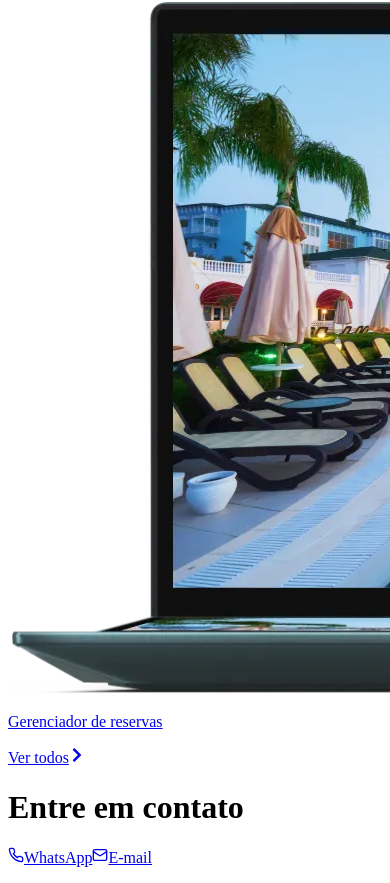
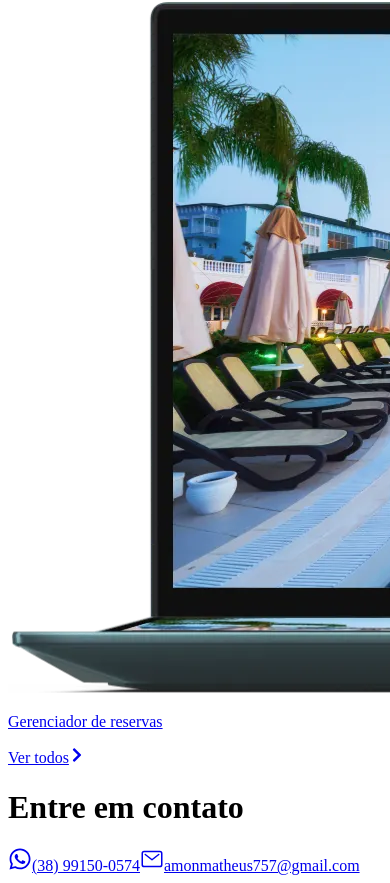
Before and after one commit to MatheusAmon12/matheus-presentation, a React (Vite) app: page / in a window 390 px wide. Shown: the part 10558-11441 px from the top of the page. Built offline with nearby package versions, Linux system fonts and the light colour scheme; the HTML template or start-up script is replaced by a standard one.

Commit message:
refactor: insert email, phone number texts

```diff
--- a/src/components/footer.tsx
+++ b/src/components/footer.tsx
@@ -1,21 +1,22 @@
-import { Mail, Phone } from "lucide-react";
+import { FaWhatsapp } from "react-icons/fa";
+import { IoMailOutline } from "react-icons/io5";
 import { Button } from "./ui/button";
 
 const Footer = () => {
     return (
-        <div className="flex justify-center w-full flex-col items-center py-10 bg-secondary text-white font-serif text-xs">
-            <h1>Entre em contato</h1>
-            <div className="flex">
+        <div className="flex justify-center w-full flex-col items-center py-10 bg-secondary text-white font-sans relative z-10">
+            <h1 className="text-md font-bold">Entre em contato</h1>
+            <div className="flex flex-wrap items-center justify-center pt-4">
                 <Button variant="link" className="gap-2 flex items-center text-white" asChild>
                     <a href="https://wa.me/5538991500574" target="_blank">
-                        <Phone size={16} />
-                        <span className="text-xs block">WhatsApp</span>
+                        <FaWhatsapp size={24} />
+                        <span className="text-sm block">(38) 99150-0574</span>
                     </a>
                 </Button>
                 <Button variant="link" className="gap-2 flex items-center text-white" asChild>
                     <a href="mailto:amonmatheus757@gmail.com" target="_blank">
-                        <Mail size={16} />
-                        <span className="text-xs block">E-mail</span>
+                        <IoMailOutline size={24} />
+                        <span className="text-sm block">amonmatheus757@gmail.com</span>
                     </a>
                 </Button>
             </div>
```
